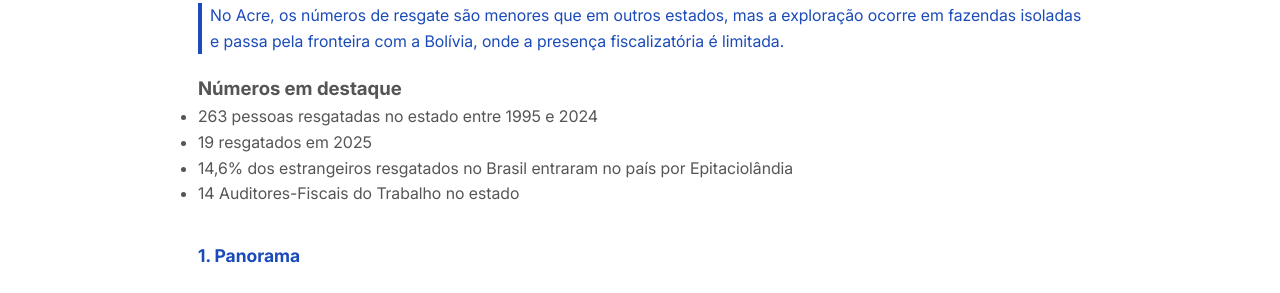
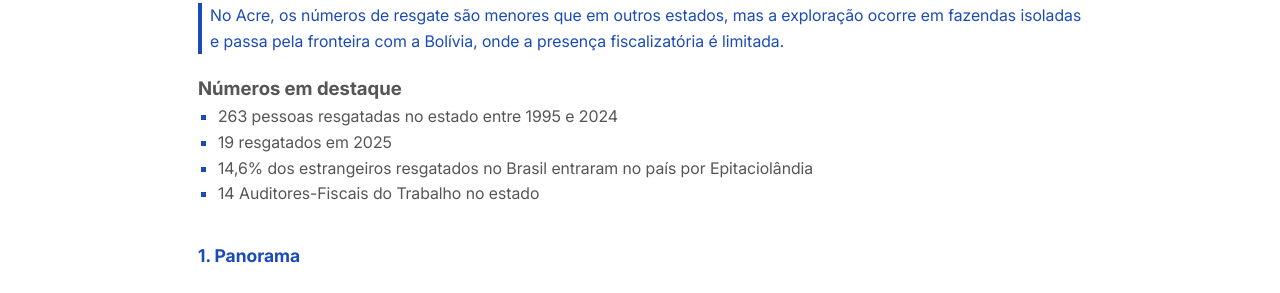
Before and after one commit to Landowski/mapa-escravidao, a Jekyll site: the page built from mapa-escravidao/acre.html, in a window 1280 px wide. Shown: the part 155-448 px from the top of the page. Built offline with Jekyll 4.4.1, drawn with Linux system fonts in a browser that asks for light colours; some web fonts are replaced.

Commit message:
Update styles.css

```diff
--- a/css/styles.css
+++ b/css/styles.css
@@ -56,6 +56,12 @@ h4 {
 
 ul {
 	margin-bottom: 35px;
+	list-style-type: square;
+  	padding-left: 20px;
+}
+
+li::marker {
+  color: var(--azul);
 }
 
 .container-header {
```
